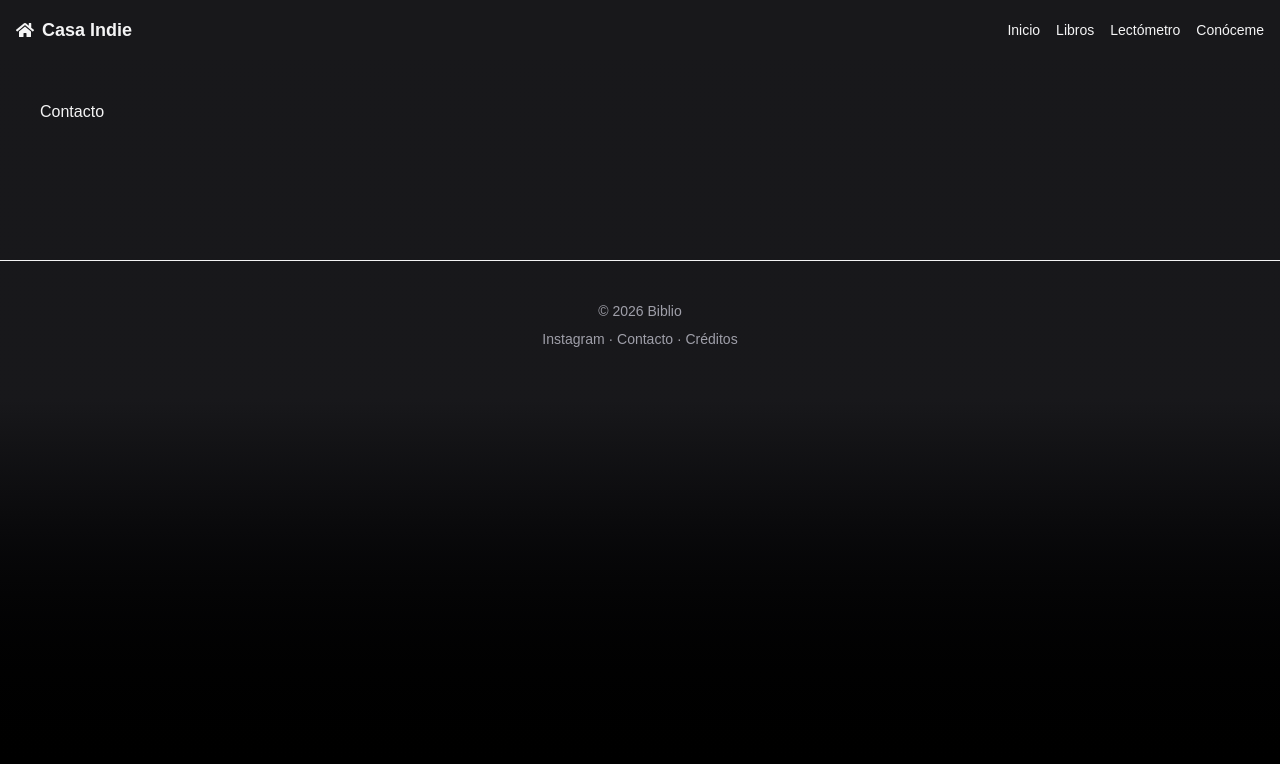
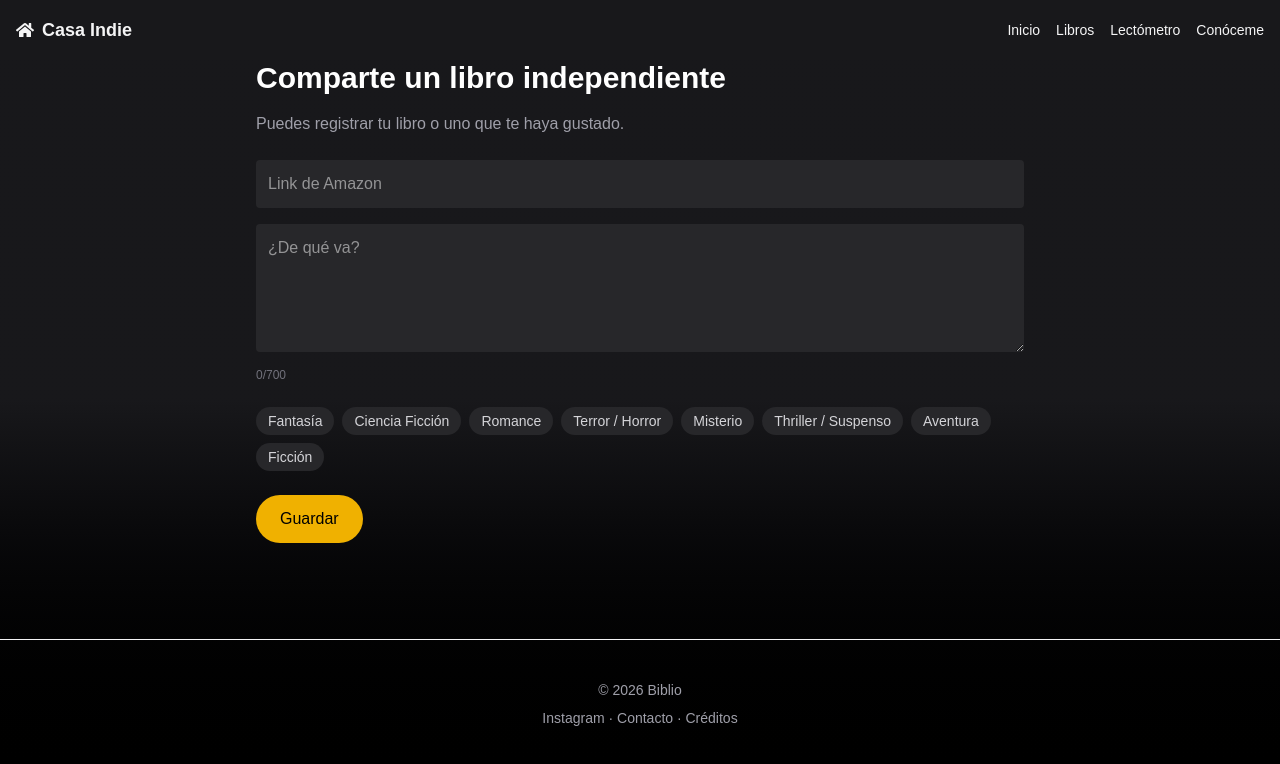
Before and after one commit to decaosyletras/biblio, a Next.js app: page /contacto in a window 1280 px wide. Shown: the top 764 px of the page. Built offline with nearby package versions, Linux system fonts and the light colour scheme.

Commit message:
contacto

```diff
--- /dev/null
+++ b/app/api/libros/route.ts
@@ -0,0 +1,38 @@
+import { createClient } from "@supabase/supabase-js"
+import { NextResponse } from "next/server"
+
+const supabase = createClient(
+  process.env.NEXT_PUBLIC_SUPABASE_URL!,
+  process.env.SUPABASE_SERVICE_ROLE_KEY!
+)
+
+export async function POST(req: Request) {
+  const body = await req.json()
+
+  const { link, resumen, generos, subgeneros } = body
+
+  if (!link || !resumen || !generos?.length) {
+    return NextResponse.json(
+      { error: "Faltan datos obligatorios" },
+      { status: 400 }
+    )
+  }
+
+  const { error } = await supabase.from("libros").insert([
+    {
+      link,
+      resumen,
+      generos,
+      subgeneros
+    }
+  ])
+
+  if (error) {
+    return NextResponse.json(
+      { error: error.message },
+      { status: 500 }
+    )
+  }
+
+  return NextResponse.json({ success: true })
+}
--- a/app/contacto/page.tsx
+++ b/app/contacto/page.tsx
@@ -1,3 +1,138 @@
+"use client"
+
+import { useState } from "react"
+import GenreSelector from "@/components/GenreSelector"
+import SubgenreSelector from "@/components/SubgenreSelector"
+import { genresCatalog } from "@/data/genres"
+
 export default function Page() {
-  return <div className="p-10">Contacto</div>
+  const [link, setLink] = useState("")
+  const [resumen, setResumen] = useState("")
+  const [selectedGenres, setSelectedGenres] = useState<string[]>([])
+  const [selectedSubgenres, setSelectedSubgenres] = useState<string[]>([])
+  const [loading, setLoading] = useState(false)
+  const [error, setError] = useState("")
+  const [sent, setSent] = useState(false)
+
+  const handleSubmit = async () => {
+    setError("")
+    setSent(false)
+
+    if (!link || !resumen || selectedGenres.length === 0) {
+      setError("Completa todos los campos obligatorios")
+      return
+    }
+
+    setLoading(true)
+
+    try {
+      const res = await fetch("/api/libros", {
+        method: "POST",
+        headers: {
+          "Content-Type": "application/json"
+        },
+        body: JSON.stringify({
+          link,
+          resumen,
+          generos: selectedGenres,
+          subgeneros: selectedSubgenres
+        })
+      })
+
+      const data = await res.json()
+
+      if (!res.ok) {
+        setError(data.error || "Error al guardar")
+        setLoading(false)
+        return
+      }
+
+      // ✅ éxito
+      setSent(true)
+
+      // reset form
+      setLink("")
+      setResumen("")
+      setSelectedGenres([])
+      setSelectedSubgenres([])
+
+    } catch (err) {
+      setError("Error de conexión 😢")
+    }
+
+    setLoading(false)
+  }
+
+  return (
+    <section className="max-w-3xl mx-auto text-white">
+
+      <h1 className="text-3xl font-bold mb-4">
+        Comparte un libro independiente
+      </h1>
+
+      <p className="text-zinc-400 mb-6">
+        Puedes registrar tu libro o uno que te haya gustado.
+      </p>
+
+      {/* LINK */}
+      <input
+        type="text"
+        placeholder="Link de Amazon"
+        value={link}
+        onChange={(e) => setLink(e.target.value)}
+        className="w-full p-3 mb-4 rounded bg-zinc-800"
+      />
+
+      {/* RESUMEN */}
+      <textarea
+        placeholder="¿De qué va?"
+        maxLength={700}
+        value={resumen}
+        onChange={(e) => setResumen(e.target.value)}
+        className="w-full p-3 mb-2 rounded bg-zinc-800 h-32"
+      />
+
+      <p className="text-xs text-zinc-500 mb-6">
+        {resumen.length}/700
+      </p>
+
+      {/* GENRES */}
+      <GenreSelector
+        genresCatalog={genresCatalog}
+        selectedGenres={selectedGenres}
+        setSelectedGenres={setSelectedGenres}
+      />
+
+      <SubgenreSelector
+        genresCatalog={genresCatalog}
+        selectedGenres={selectedGenres}
+        selectedSubgenres={selectedSubgenres}
+        setSelectedSubgenres={setSelectedSubgenres}
+      />
+
+      {/* ❌ ERROR */}
+      {error && (
+        <p className="text-red-400 mb-4 text-sm">
+          {error}
+        </p>
+      )}
+
+      {/* ✅ SUCCESS */}
+      {sent && (
+        <p className="text-green-400 mb-4 text-sm">
+          ¡Listo! Realizaremos un proceso de revisión para dar de alta tu libro. ¡Muchas gracias! 🙌
+        </p>
+      )}
+
+      {/* BUTTON */}
+      <button
+        onClick={handleSubmit}
+        disabled={loading}
+        className="bg-yellow-500 text-black px-6 py-3 rounded-full disabled:opacity-50"
+      >
+        {loading ? "Guardando..." : "Guardar"}
+      </button>
+
+    </section>
+  )
 }
--- a/app/page.tsx
+++ b/app/page.tsx
@@ -130,18 +130,18 @@ export default function Home() {
       {/* CTA */}
       {<section className="py-20 text-center">
         <h2 className="text-2xl font-semibold">
-          ¿Eres escritor independiente?
+          ¿Eres escritor independiente o conoces a uno?
         </h2>
 
         <p className="text-zinc-400 mt-4">
-          Comparte tu historia y llega a nuevos lectores.
+          Comparte esa gran historia para que llegue a nuevos lectores.
         </p>
 
         <Link
           href="/contacto"
           className="inline-block mt-6 bg-yellow-500 text-black px-6 py-3 rounded-full"
         >
-          Contactar
+          Compartir
         </Link>
       </section>}
 
--- /dev/null
+++ b/components/GenreSelector.tsx
@@ -0,0 +1,39 @@
+"use client"
+
+export default function GenreSelector({
+  genresCatalog,
+  selectedGenres,
+  setSelectedGenres
+}: any) {
+
+  const toggleGenre = (id: string) => {
+    if (selectedGenres.includes(id)) {
+      setSelectedGenres((prev: string[]) =>
+        prev.filter(g => g !== id)
+      )
+    } else {
+      if (selectedGenres.length >= 3) return
+      setSelectedGenres((prev: string[]) => [...prev, id])
+    }
+  }
+
+  return (
+    <div className="flex flex-wrap gap-2 mb-6">
+
+      {genresCatalog.map((g: any) => (
+        <button
+          key={g.id}
+          onClick={() => toggleGenre(g.id)}
+          className={`px-3 py-1 rounded-full text-sm transition
+            ${selectedGenres.includes(g.id)
+              ? "bg-yellow-400 text-black"
+              : "bg-zinc-800 text-zinc-300 hover:bg-zinc-700"}
+          `}
+        >
+          {g.label}
+        </button>
+      ))}
+
+    </div>
+  )
+}
--- /dev/null
+++ b/components/SubgenreSelector.tsx
@@ -0,0 +1,59 @@
+"use client"
+
+export default function SubgenreSelector({
+  genresCatalog,
+  selectedGenres,
+  selectedSubgenres,
+  setSelectedSubgenres
+}: any) {
+
+  const maxSubgenres =
+    selectedGenres.length === 3 ? 5 :
+    selectedGenres.length === 2 ? 6 :
+    7
+
+  const availableSubgenres = genresCatalog
+    .filter((g: any) => selectedGenres.includes(g.id))
+    .flatMap((g: any) => g.subgenres)
+
+  const toggleSubgenre = (id: string) => {
+    if (selectedSubgenres.includes(id)) {
+      setSelectedSubgenres((prev: string[]) =>
+        prev.filter(s => s !== id)
+      )
+    } else {
+      if (selectedSubgenres.length >= maxSubgenres) return
+      setSelectedSubgenres((prev: string[]) => [...prev, id])
+    }
+  }
+
+  if (selectedGenres.length === 0) return null
+
+  return (
+    <div className="mb-6">
+
+      <h2 className="mb-2 font-semibold">
+        Subgéneros (máx {maxSubgenres})
+      </h2>
+
+      <div className="flex flex-wrap gap-2">
+
+        {availableSubgenres.map((s: any) => (
+          <button
+            key={s.id}
+            onClick={() => toggleSubgenre(s.id)}
+            className={`px-3 py-1 rounded-full text-sm transition
+              ${selectedSubgenres.includes(s.id)
+                ? "bg-blue-400 text-black"
+                : "bg-zinc-800 text-zinc-300 hover:bg-zinc-700"}
+            `}
+          >
+            {s.label}
+          </button>
+        ))}
+
+      </div>
+
+    </div>
+  )
+}
--- /dev/null
+++ b/lib/supabaseClient.ts
@@ -0,0 +1,6 @@
+import { createClient } from "@supabase/supabase-js"
+
+export const supabaseServer = createClient(
+  process.env.NEXT_PUBLIC_SUPABASE_URL!,
+  process.env.SUPABASE_SERVICE_ROLE_KEY!
+)
```
